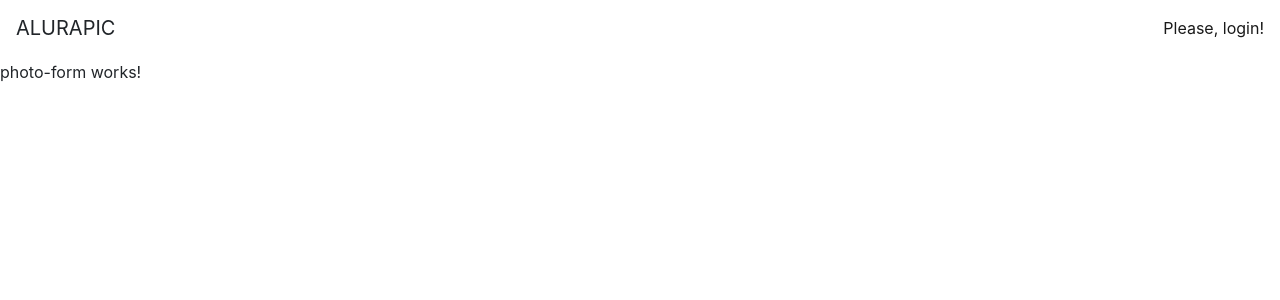
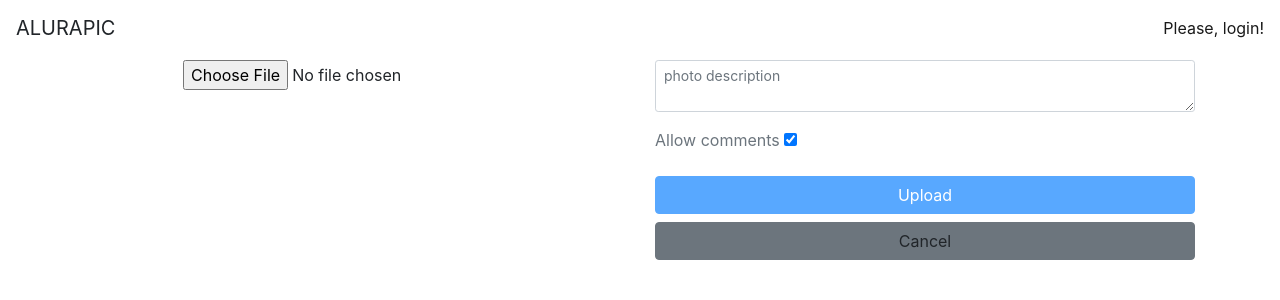
Before and after one commit to DiogoAngelo/PicsDisplay, an Angular app: page /p/add in a window 1280 px wide. Shown: the top 300 px of the page. Built offline with nearby package versions, Linux system fonts and the light colour scheme.

Commit message:
Add footer and Upload photo form

```diff
--- a/src/app/app.component.html
+++ b/src/app/app.component.html
@@ -1,2 +1,3 @@
 <ap-header></ap-header>
 <router-outlet></router-outlet>
+<ap-footer></ap-footer>
--- /dev/null
+++ b/src/app/core/components/footer/footer.component.html
@@ -0,0 +1,18 @@
+<footer class="mt-5" *ngIf="(user$ | async) as user">
+  <div class="fixed-bottom bg-white p-1">
+      <div class="container">
+          <div class="row text-center">
+              <div class="col-6">
+                  <a [routerLink]="['']">
+                      <i class="fa fa-home fa-2x"></i>
+                  </a>
+              </div>
+              <div class="col-6">
+                  <a [routerLink]="['p', 'add']">
+                      <i class="fa fa-plus-circle fa-2x"></i>
+                  </a>
+              </div>
+          </div>
+      </div>
+  </div>
+</footer>
--- /dev/null
+++ b/src/app/core/components/footer/footer.component.ts
@@ -0,0 +1,18 @@
+import { Component, OnInit } from "@angular/core";
+import { UserService } from "../../../Service/user.service";
+import { Observable } from "rxjs";
+import { User } from "../../../shared/models/user";
+
+@Component({
+  selector: "ap-footer",
+  templateUrl: "./footer.component.html",
+})
+export class FooterComponent implements OnInit {
+  public user$: Observable<User>;
+
+  constructor(private userService: UserService) {}
+
+  public ngOnInit() {
+    this.user$ = this.userService.getUser();
+  }
+}
--- a/src/app/core/core.module.ts
+++ b/src/app/core/core.module.ts
@@ -2,10 +2,11 @@ import { CommonModule } from "@angular/common";
 import { NgModule } from "@angular/core";
 import { RouterModule } from "@angular/router";
 import { HeaderComponent } from "./components/header/header.component";
+import { FooterComponent } from "./components/footer/footer.component";
 
 @NgModule({
-  declarations: [HeaderComponent],
+  declarations: [HeaderComponent, FooterComponent],
   imports: [CommonModule, RouterModule],
-  exports: [HeaderComponent],
+  exports: [HeaderComponent, FooterComponent],
 })
 export class CoreModule {}
--- a/src/app/photos/photo-form/photo-form.component.html
+++ b/src/app/photos/photo-form/photo-form.component.html
@@ -1,3 +1,29 @@
-<p>
-  photo-form works!
-</p>
+<div class="container">
+  <form [formGroup]="photoForm" (submit)="upload()" class="row">
+    <div class="col-md-6 text-center">
+      <input formControlName="file"  type="file" accept="image/*" (change)="file = $event.target.files[0]" >
+    </div>
+    <div class="col-md-6">
+      <div class="form-group">
+        <textarea
+          formControlName="description"
+          class="form-control form-control-sm"
+          placeholder="photo description"></textarea>
+          <ap-form-validation [control]="photoForm.controls.description" ></ap-form-validation>
+      </div>
+
+      <div class="form-group">
+        <label class="text-muted">
+          Allow comments
+          <input formControlName="allowComments" type="checkbox">
+        </label>
+      </div>
+
+      <button  [disabled]="photoForm.invalid" type="submit" class="btn btn-primary btn-block">
+        Upload
+      </button>
+
+      <a class="btn btn-secondary btn-block">Cancel</a>
+    </div>
+  </form>
+</div>
--- a/src/app/photos/photo-form/photo-form.component.ts
+++ b/src/app/photos/photo-form/photo-form.component.ts
@@ -1,4 +1,5 @@
 import { Component, OnInit } from "@angular/core";
+import { FormBuilder, FormGroup, Validators } from "@angular/forms";
 
 @Component({
   selector: "ap-photo-form",
@@ -6,7 +7,21 @@ import { Component, OnInit } from "@angular/core";
   styleUrls: ["./photo-form.component.css"],
 })
 export class PhotoFormComponent implements OnInit {
-  constructor() {}
+  public photoForm: FormGroup;
+  public file: File;
 
-  ngOnInit() {}
+  constructor(private formBuilder: FormBuilder) {}
+
+  public ngOnInit() {
+    this.photoForm = this.formBuilder.group({
+      file: ["", Validators.required],
+      description: ["", Validators.maxLength(300)],
+      allowComments: [true],
+    });
+  }
+
+  public upload() {
+    const description = this.photoForm.get("description").value;
+    const allowComments = this.photoForm.get("allowComments").value;
+  }
 }
```
Also changed, not shown: src/app/photos/photos.module.ts (+8 -1 lines), 1 other file (tests, documents, lock files or other folders).
